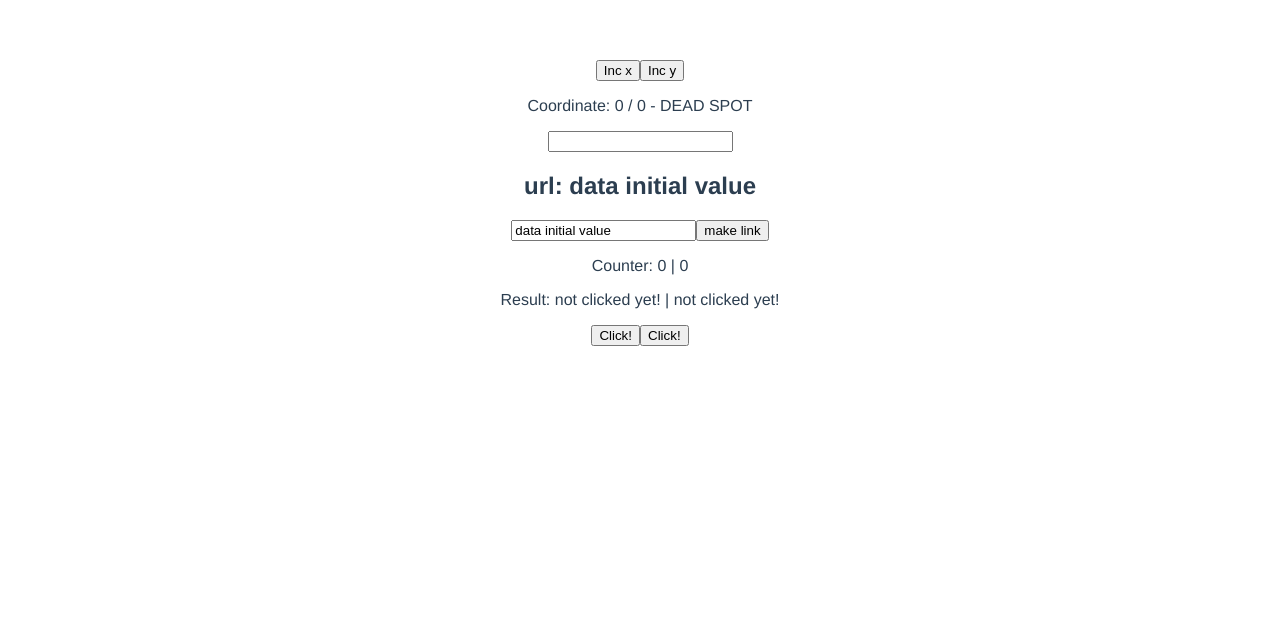
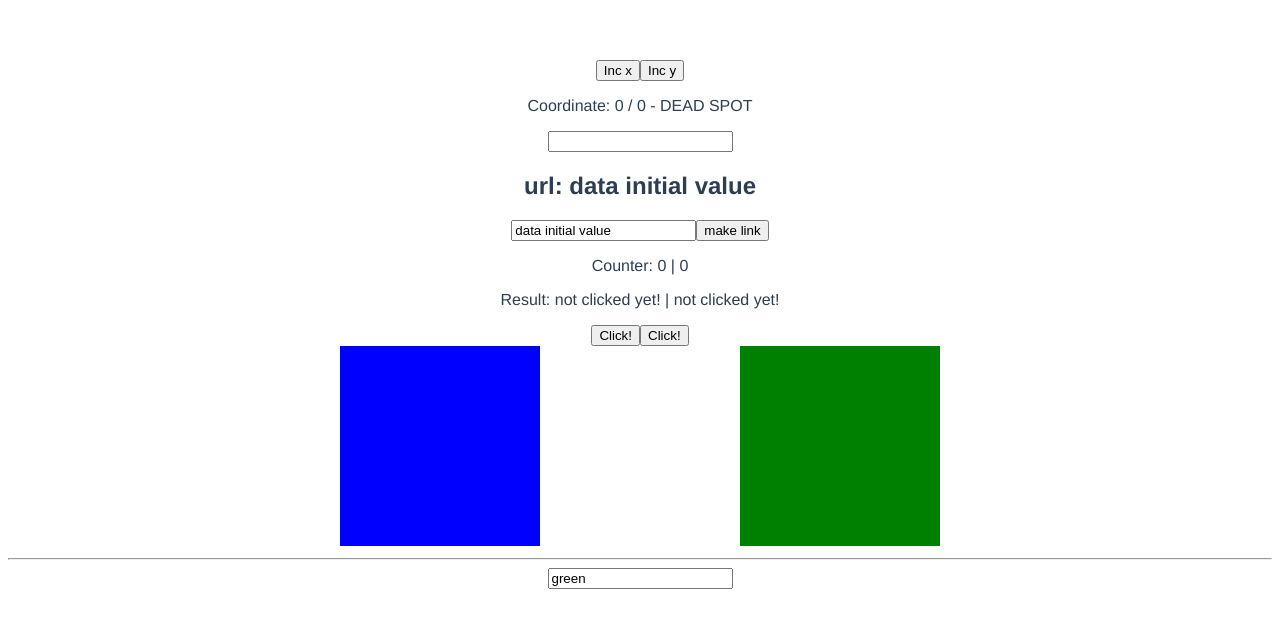
Before and after one commit to rowaxl/vue_super_sample, a Vue app: page / in a window 1280 px wide. Shown: the top 628 px of the page. Built offline with nearby package versions, Linux system fonts and the light colour scheme.

Commit message:
add computed css pattern

```diff
--- /dev/null
+++ b/src/components/Css.vue
@@ -0,0 +1,53 @@
+<template>
+    <div>
+        <div
+            class="demo"
+            @click="attachRed = !attachRed"
+            :class="divClasses"
+        />
+        <div class="demo" :class="{red: attachRed}"></div>
+        <div class="demo" :class="color"></div>
+        <hr>
+        <input type="text" v-model="color" />
+    </div>
+</template>
+
+<script>
+export default {
+    name: 'Css',
+    data: function() {
+        return {
+            attachRed: false,
+            color: 'green'
+        }
+    },
+    computed: {
+        divClasses: function() {
+            return {
+                red: this.attachRed,
+                blue: !this.attachRed
+            }
+        }
+    }
+};
+</script>
+
+<style>
+.demo {
+    width: 200px;
+    height: 200px;
+    display: inline-block;
+}
+.red {
+    background-color: red;
+}
+.blue {
+    background-color: blue;
+}
+.green {
+    background-color: green;
+}
+.gray {
+    background-color: gray;
+}
+</style>
--- a/src/components/HelloWorld.vue
+++ b/src/components/HelloWorld.vue
@@ -6,6 +6,7 @@
     <button v-on:click="updateLink">make link</button>
     <Link v-bind:href="href" />
     <Computed />
+    <Css />
   </div>
 </template>
 
@@ -13,13 +14,15 @@
 import Link from './Link.vue';
 import Counter from './Counter';
 import Computed from './Computed';
+import Css from './Css';
 
 export default {
   name: 'HelloWorld',
   components: {
     Link,
     Counter,
-    Computed
+    Computed,
+    Css
   },
   data: function() {
     return {
```
